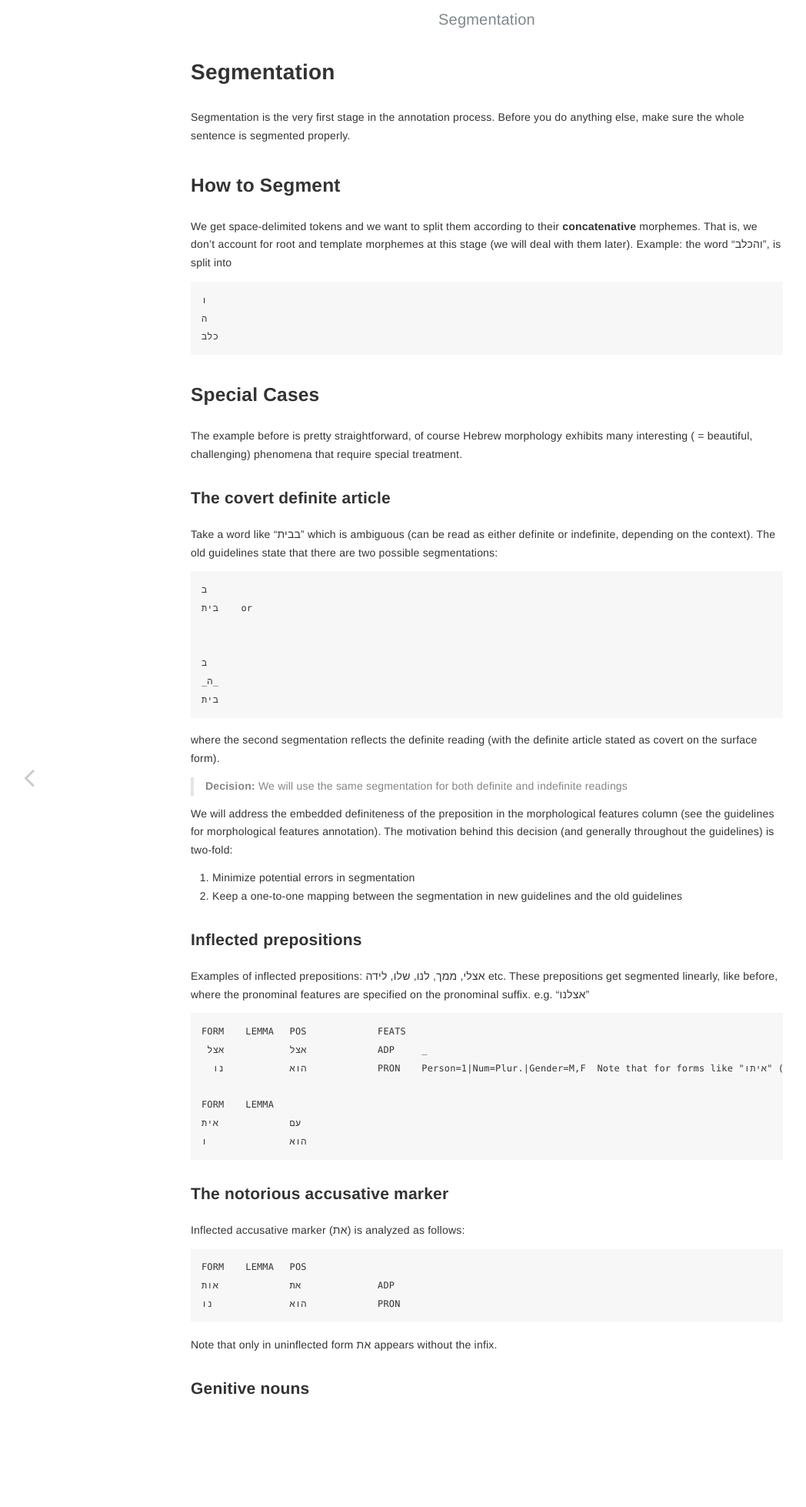
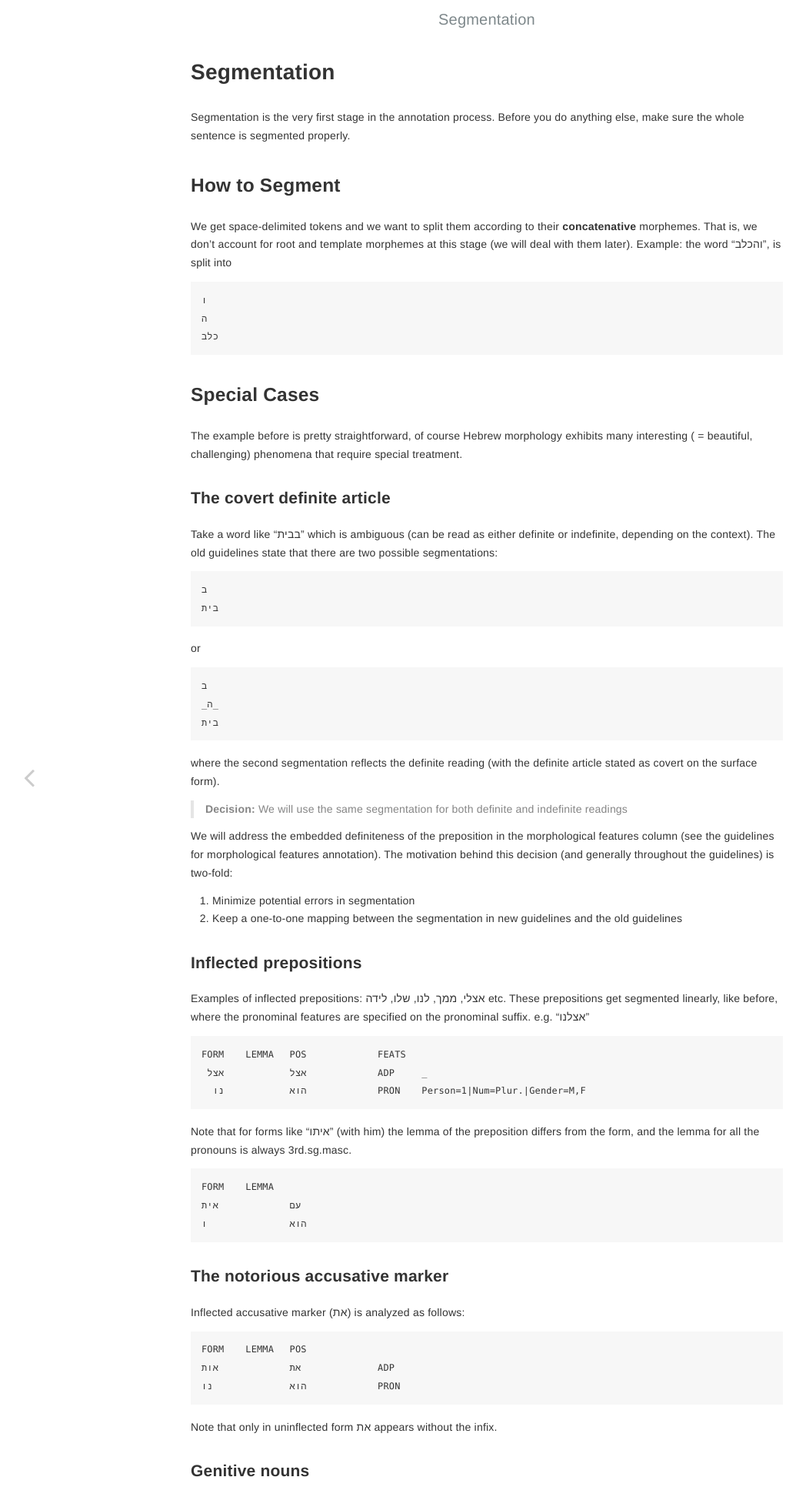
Before and after one commit to tsachil/hebrew-guidelines, a Jekyll site: the page built from _posts/2021-04-04-segmentation.md, in a window 1280 px wide. Shown: the top 1958 px of the page at 77% size, without its empty margins (7-1055 px from the left). Built offline with Jekyll 4.4.1, drawn with Linux system fonts in a browser that asks for light colours.

```diff
--- a/_posts/2021-04-04-segmentation.md
+++ b/_posts/2021-04-04-segmentation.md
@@ -23,8 +23,8 @@ Take a word like "בבית" which is ambiguous (can be read as either definite o
 
     ב
     בית
-   or
 
+or
 
     ב
     _ה_
@@ -46,7 +46,9 @@ These prepositions get segmented linearly, like before, where the pronominal fea
     FORM	LEMMA 	POS		FEATS
      אצל		אצל		ADP 	_
 	  נו		הוא		PRON	Person=1|Num=Plur.|Gender=M,F
- Note that for forms like "איתו" (with him) the lemma of the preposition differs from the form, and the lemma for all the pronouns is always 3rd.sg.masc.
+
+
+Note that for forms like "איתו" (with him) the lemma of the preposition differs from the form, and the lemma for all the pronouns is always 3rd.sg.masc.
 
 	FORM	LEMMA
     אית		עם
```
